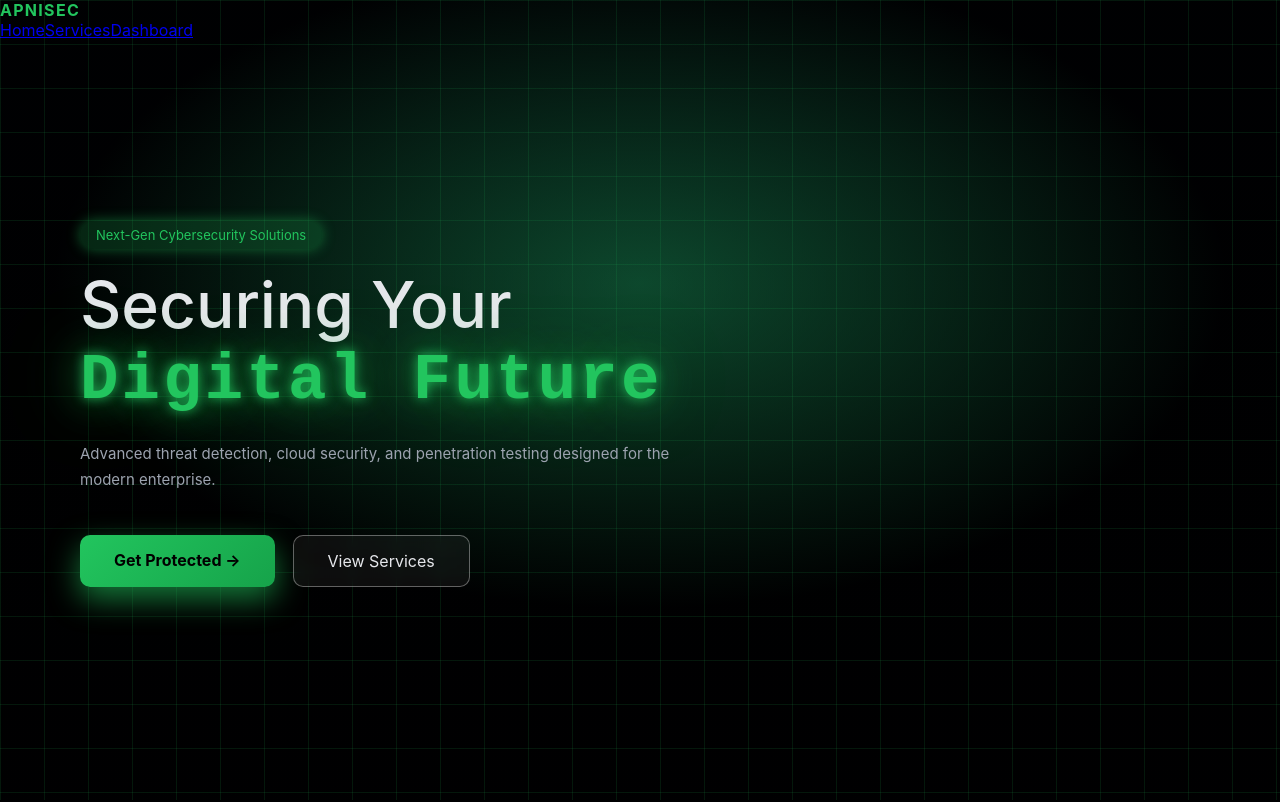
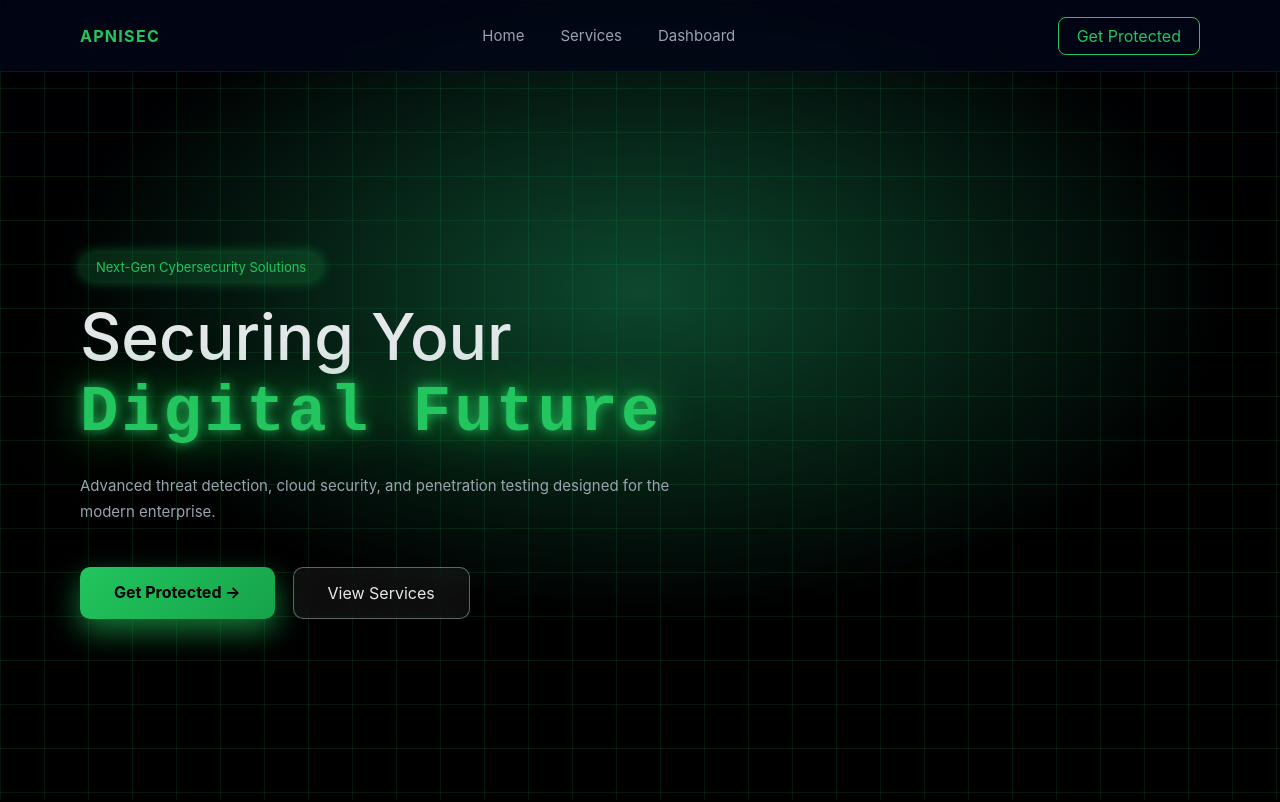
Before and after one commit to DigishaAdhaduk/Security-issue-tracker, a Next.js app in the folder frontend/: page / in a window 1280 px wide. Shown: the top 802 px of the page. Built offline with nearby package versions, Linux system fonts and the light colour scheme.

Commit message:
navbar page updated with new links and styles.

```diff
--- a/frontend/components/Nav.tsx
+++ b/frontend/components/Nav.tsx
@@ -4,14 +4,26 @@ import Link from "next/link";
 
 export default function Navbar() {
   return (
-    <nav className="nav">
+    <nav className="navbar">
       <div className="logo">APNISEC</div>
 
-      <div className="nav-links">
-        <Link href="/">Home</Link>
-        <Link href="/#services">Services</Link>
-        <Link href="/dashboard">Dashboard</Link>
+      <div className="nav-center">
+        <Link className="nav-link" href="/">
+          Home
+        </Link>
+
+        <Link className="nav-link" href="/#services">
+          Services
+        </Link>
+
+        <Link className="nav-link" href="/dashboard">
+          Dashboard
+        </Link>
       </div>
+
+      <Link className="nav-login" href="/register">
+        Get Protected
+      </Link>
     </nav>
   );
 }
```
